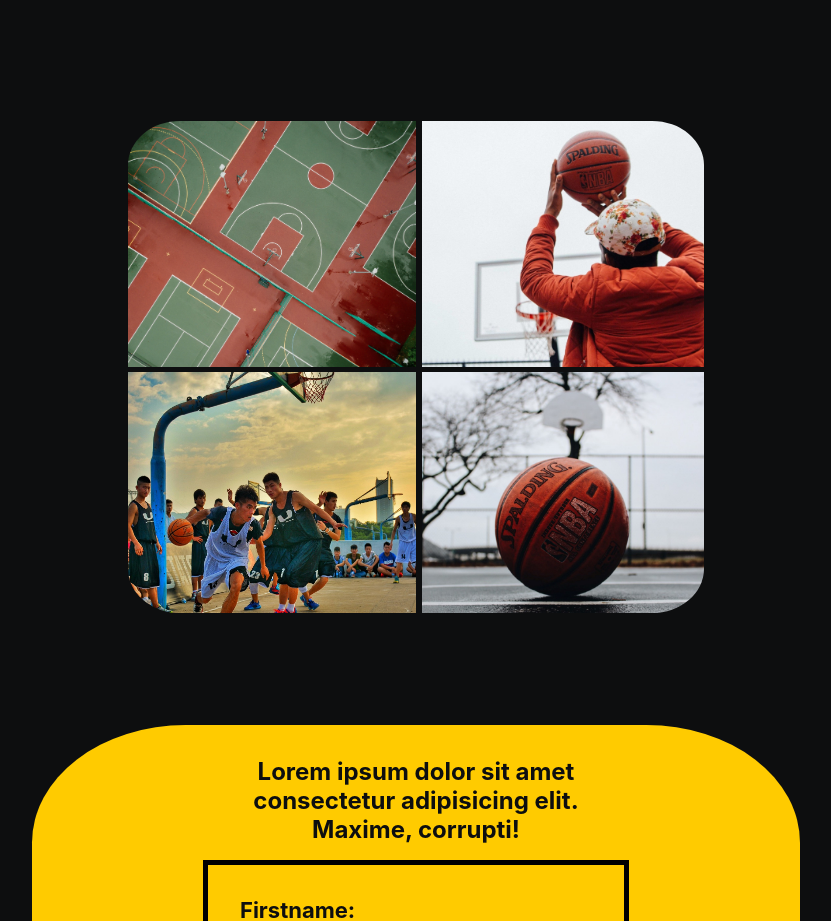
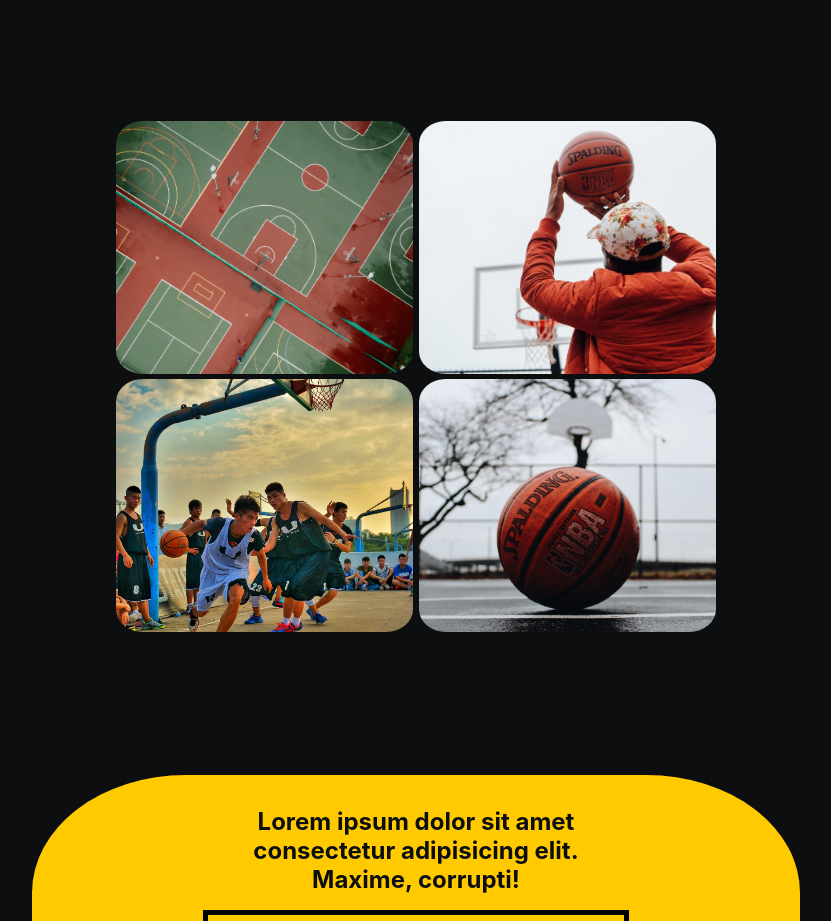
Before and after one commit to NayrPro/basketball, a React (Create React App) app: page / in a window 1280 px wide. Shown: the part 1220-2141 px from the top of the page, without its empty margins (224-1055 px from the left). Built offline with nearby package versions, Linux system fonts and the light colour scheme.

Commit message:
main-sections update

```diff
--- /dev/null
+++ b/src/components/Main/Main-sections.css
@@ -0,0 +1,94 @@
+
+.main-sections{
+    width: 37.5rem;
+    height: 31.898rem;
+    /* width: 45%; */
+    margin: auto;
+    /* margin-bottom: auto; */
+    margin-bottom: 9rem;
+
+    overflow: hidden;
+    border-radius: 9%;
+}
+
+
+
+.main-sections-front,.main-sections-back{
+    backface-visibility: hidden;
+    position: absolute;
+    transition: transform 0.6s linear;
+}
+.main-sections-front{
+    height: 31.898rem;
+    width: 37.5rem;
+    transform: perspective(600px) rotateY(0deg);
+
+    display: grid;
+    grid-template: repeat(2, 1fr)/ repeat(2, 1fr);
+    grid-gap: 1% 1%;
+}
+.main-sections-back{
+    cursor: pointer;
+    height: 31.898rem;
+    width: 37.5rem;
+    transform: perspective(600px) rotateY(180deg);
+}
+
+
+
+.main-section-info {
+    position: absolute;
+    bottom: 0;
+    height: 40%;
+    background-color: rgba(0,0,0,0.9);
+    width: 96%;
+    color: white;
+    padding: 20px;
+    font-family: sans-serif;
+    cursor: default;
+    opacity: 0;
+    transition-delay: .5s;
+    transition-property: opacity;
+    transition-duration: 1.5s;
+}
+.main-section-info>h3{
+    margin-top: 0;
+}
+.main-section-info>p {
+    margin: 0px;
+}
+.main-section-info > a {
+    display: block;
+    float: right;
+    color: white;
+    font-weight: bold;
+    padding-right: 30px;
+    position: relative;
+    top: 13px;
+}
+
+
+
+
+.main-section{
+    width: 297px;
+    height: 253px;
+    background-size: cover;
+    border-radius: 9%;
+}
+.main-section.courses{
+    background-image: url("./images/field.jpg");
+}
+.main-section.students{
+    background-image: url("./images/shooting.jpg");
+}
+.main-section.videos{
+    background-image: url("./images/street_game.jpg");
+}
+.main-section.blog{
+    background-image: url("./images/ball.jpg");
+}
+.main-section:hover{
+    opacity: 0.5;
+    cursor: pointer;
+}
--- a/src/components/Main/Main.js
+++ b/src/components/Main/Main.js
@@ -1,5 +1,6 @@
 import React from 'react'
 import './Main.css'
+import './Main-sections.css'
 export default function Main() {
     return (
         <div className="main">
@@ -13,10 +14,21 @@ export default function Main() {
                 <p>Lorem ipsum dolor sit amet consectetur adipisicing elit. Fugiat perspiciatis quis asperiores, enim esse deleniti iste harum hic accusamus reprehenderit quaerat repellat optio laboriosam repellendus ab ipsam earum possimus. Labore quos quaerat at corporis esse! Asperiores, qui labore quia ratione tenetur obcaecati sint, accusamus excepturi quibusdam fuga deleniti nihil. Repellat?</p>
             </div>
             <div className="main-sections">
-                <div className="main-section courses"><img src={require("./images/field.jpg")} alt="field"/></div>
-                <div className="main-section students"><img src={require("./images/shooting.jpg")} alt="shooting"/></div>
-                <div className="main-section videos"><img src={require("./images/street_game.jpg")} alt="street game"/></div>
-                <div className="main-section blog"><img src={require("./images/ball.jpg")} alt="ball"/></div>
+                <div class="main-sections-front" id="front">
+                    <div class="main-section courses" id="courses"></div>
+                    <div class="main-section students" id="students"></div>
+                    <div class="main-section videos" id="videos"></div>
+	                <div class="main-section blog" id="blog"></div>
+                </div>
+                <div class="main-sections-back" id="back">
+                    <div class="main-section-info" id="info">
+	                    <h3 id="info-title">Blabla</h3>
+	                    <p>Lorem ipsum dolor sit amet consectetur, adipisicing elit. Odit autem totam provident ullam reiciendis labore quaerat ad? Explicabo, eius provident.Lorem ipsum dolor sit amet consectetur, adipisicing elit. Odit autem totam provident ullam reiciendis labore quaerat ad? Explicabo, eius provident.Lorem ipsum dolor sit amet consectetur, adipisicing elit. Odit autem totam provident ullam reiciendis labore quaerat ad? Explicabo, eius provident.
+	                    </p>
+	                    <a href="/" id="info-link">Click here!</a>
+                    </div>
+
+                </div>
             </div>
             <div className="main-form">
                 <h2>Lorem ipsum dolor sit amet consectetur adipisicing elit. Maxime, corrupti!</h2>
```
